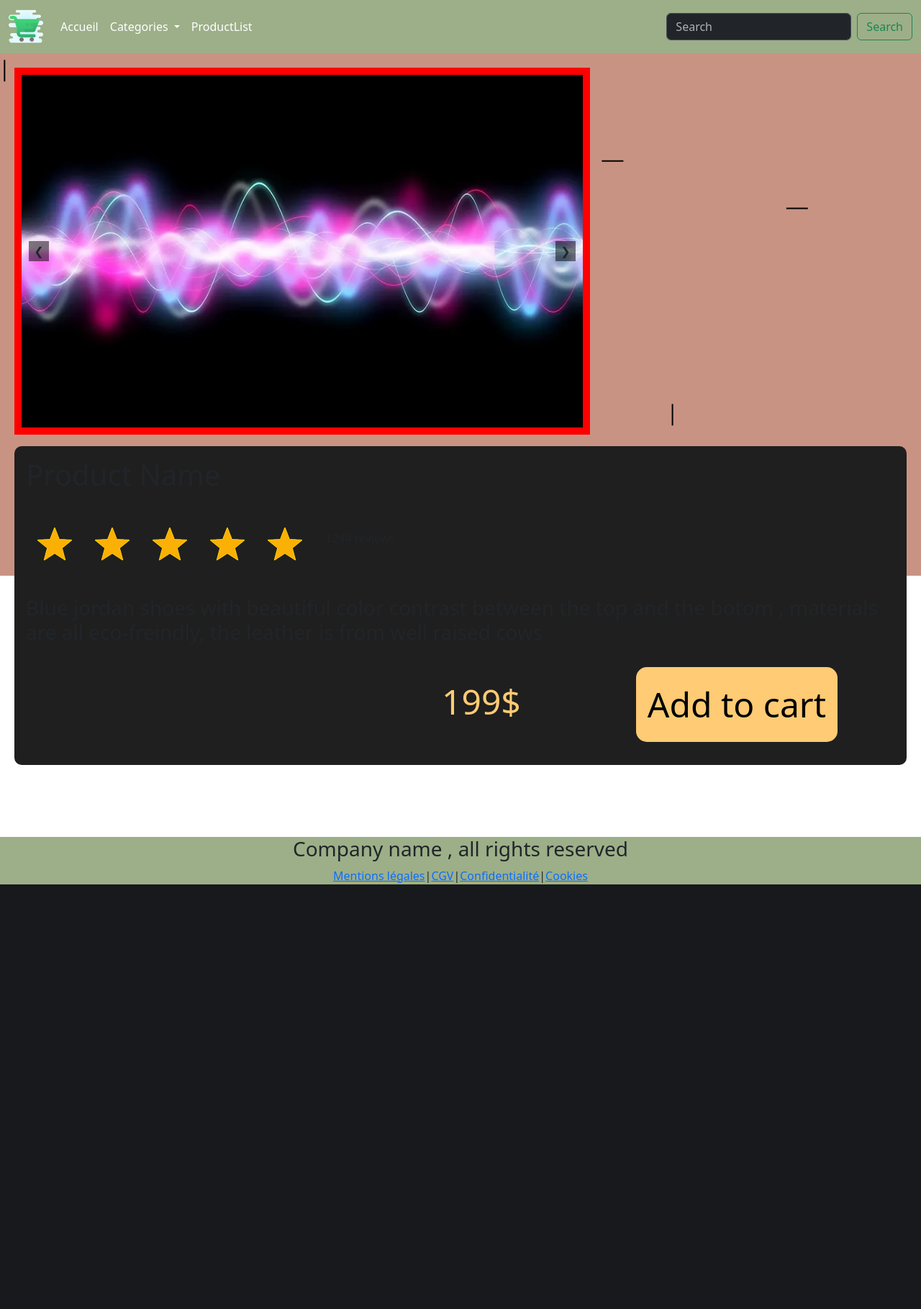
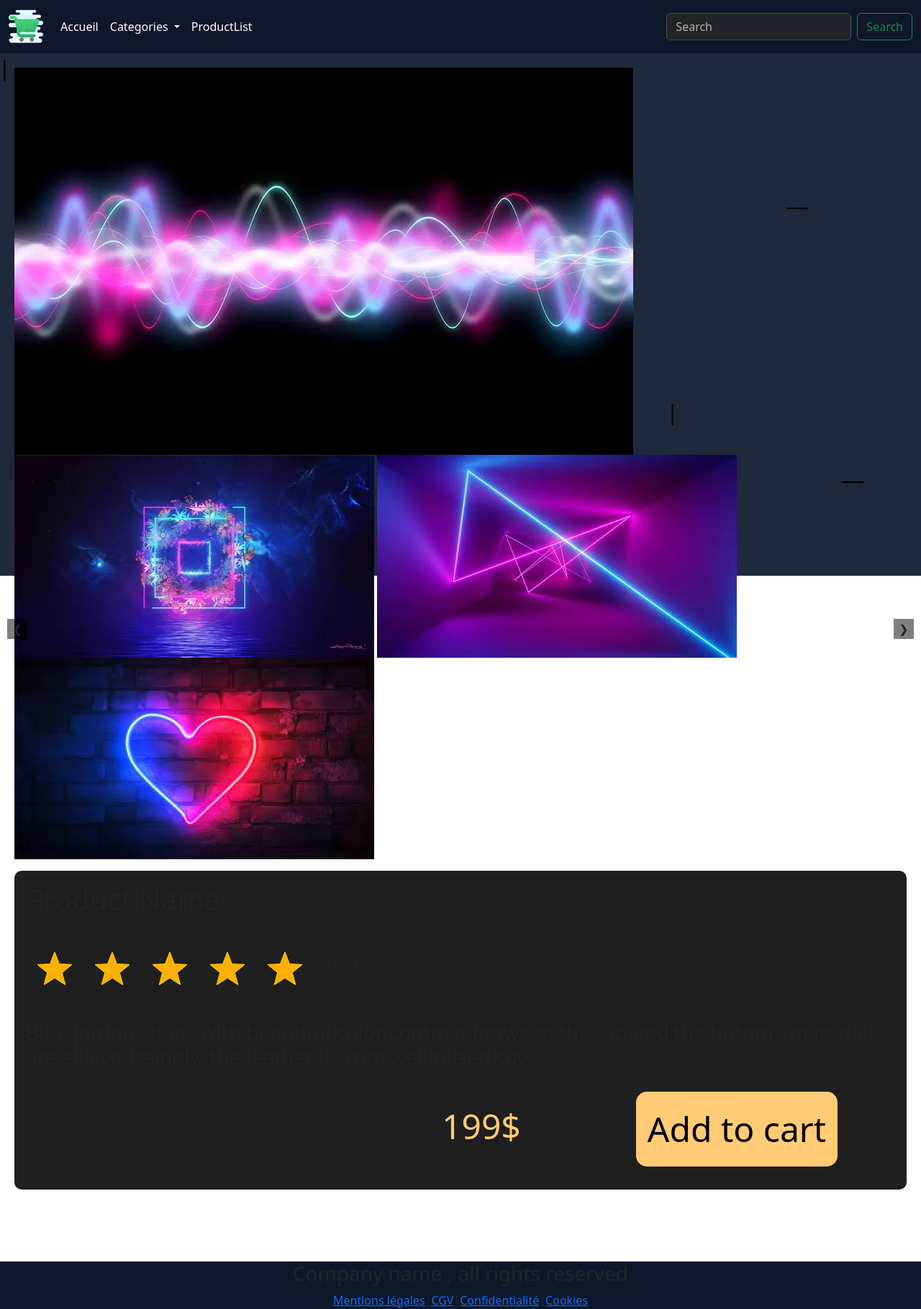
Before and after one commit to Massil-br/phpWebsite1, a PHP site: page /product.php in a window 1280 px wide. Shown: the whole page at 72% size. Before the commit the page ends 1229 px from the top, so only its background shows below. Run offline with PHP 8.4, Linux system fonts and the light colour scheme.

Commit message:
changed website colors and automated background color transfert from css to js animation

```diff
--- a/front/index.php
+++ b/front/index.php
@@ -30,7 +30,7 @@
                         <button type="button" data-bs-target="#mainPageCarousel" data-bs-slide-to="0" class="active" aria-current="true" aria-label="Slide 1"></button>
                         <button type="button" data-bs-target="#mainPageCarousel" data-bs-slide-to="1" aria-label="Slide 2"></button>
                     </div>
-                    <div class="carousel-inner ">
+                    <div class="carousel-inner  ">
                         <div class="carousel-item active  ">
                         <img src="./assets/robe1.webp" class="d-block  carousel-img-fixed" alt="...">
                         <div class="carousel-caption d-none d-md-block ">
--- a/front/static/backGroundAnimation.js
+++ b/front/static/backGroundAnimation.js
@@ -3,7 +3,8 @@
 const canvas= document.getElementById('background');
 /** @type {CanvasRenderingContext2D} */
 const ctx = canvas.getContext('2d');
-
+const rootStyles = getComputedStyle(document.documentElement);
+const backgroundColor = rootStyles.getPropertyValue('--background-color').trim();
 
 function resizeCanva(){
     canvas.width = window.innerWidth;
@@ -67,7 +68,7 @@ function animate(now){
     const deltaTime = deltaMs /1000;
     lastTime = now;
 
-    ctx.fillStyle = '#C99383';
+    ctx.fillStyle = backgroundColor;
     ctx.fillRect(0,0,canvas.width, canvas.height);
     for(const line of lines){
         line.update(deltaTime);
--- a/front/static/style.css
+++ b/front/static/style.css
@@ -9,8 +9,37 @@
     --color-clay:#C99383;
     --text-color:#f6f6f6;
     --color-kaki-green : #9caf88;
-    --header-footer-color:#9CAF88;
-    --background-color:#F7F5F3;
+
+
+    --color-deep-dark-blue:#0F172A;
+    --color-ardoise-grey:#1E293B;
+    --color-bright-blue:#3B82F6;
+
+    --color-very-light-grey:#FAFAFA;
+    --color-coal-grey:#1F2937;
+    --color-emeral-green:#10B981;
+
+    --color-hot-beige:#FEF7F0;
+    --color-dirt-brown:#7C2D12;
+    --color-amber-orange:#F59E0B;
+
+    --color-anthracite-grey:#111827;
+    --color-middle-green:#374151;
+    --color-modern-purple:#8B5CF6;
+
+    --color-very-pale-green:#F0FDF4;
+    --color-forest-green:#14532D;
+    --color-ocean-green:#059669;
+
+
+    --color-off-white:#F8FAFC;
+    --color-marine-blue:#0f172A;
+    --coor-sky-blue:#0EA5E9;
+
+
+
+    --header-footer-color:var(--color-deep-dark-blue);
+    --background-color:var(--color-ardoise-grey);
     --card-color:#f6f6f6;
     --bouton-color:#ffcb74;
     --card-text-color:#111111;
@@ -115,7 +144,7 @@ body,html{
 
 
 #background {
-    background-color: var(--color-clay);
+    background-color: var(--background-color);
     position: fixed;
     top: 0;
     left: 0;
@@ -138,15 +167,19 @@ h3{
 
 header, footer{
     width:100%;
-    background-color: var(--color-kaki-green);
+    background-color: var(--header-footer-color);
 }
 
-bg-kaki-green{
-    background-color: var(--color-kaki-green) !important;
+header-footer-bg-color{
+    background-color: var(--header-footer-color);
 }
 
+
+
+
+
 .offcanvas{
-    background-color: var(--color-kaki-green) !important;
+    background-color: var(--header-footer-color) !important;
 }
 
 
@@ -186,7 +219,6 @@ bg-kaki-green{
 
 .caroussel-max-height-500px{
     height:500px;
-    width: auto;
     max-width: 800px;
 
 }
@@ -231,7 +263,7 @@ w-400px{
 
 
 .carousel-img-fixed{
-    width: 100% ;
+    width: 100%;
     height: 500px;
     object-fit: cover;
 }
@@ -257,26 +289,6 @@ a{
 
 
 
-#carrousel {
-    display: flex;
-    border: solid 10px red;
-    max-width: 800px;
-    min-height: 510px;
-    position: relative;
-    overflow: hidden;
-    }
-
-#carrousel-container {
-    max-width: 800px;
-    max-height: 510px;
-    display: flex;
-}
-#carrousel-container img {
-    flex: 0 0 100%;
-    width: 100%;
-    height: 100%;
-    object-fit: cover;
-}
 
 .bouton {
     position: absolute;
```
